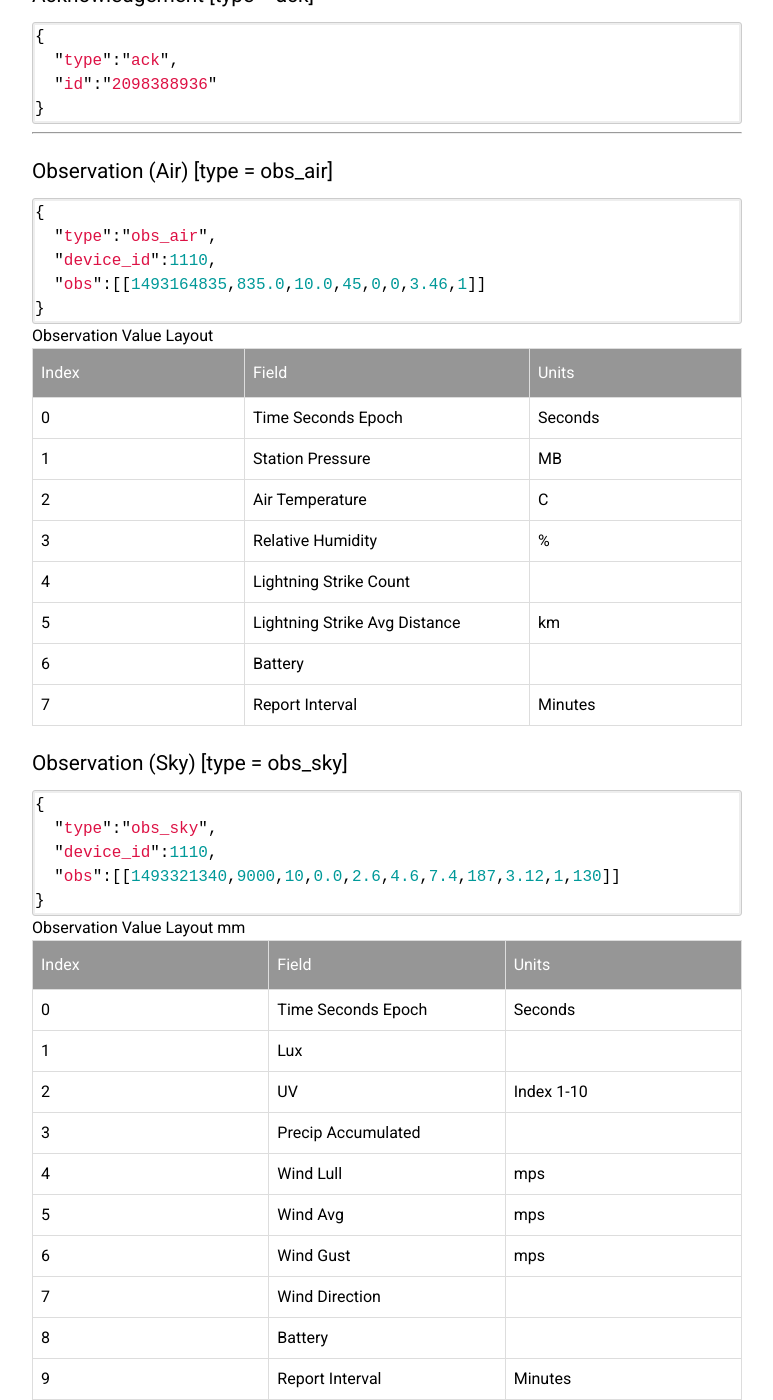
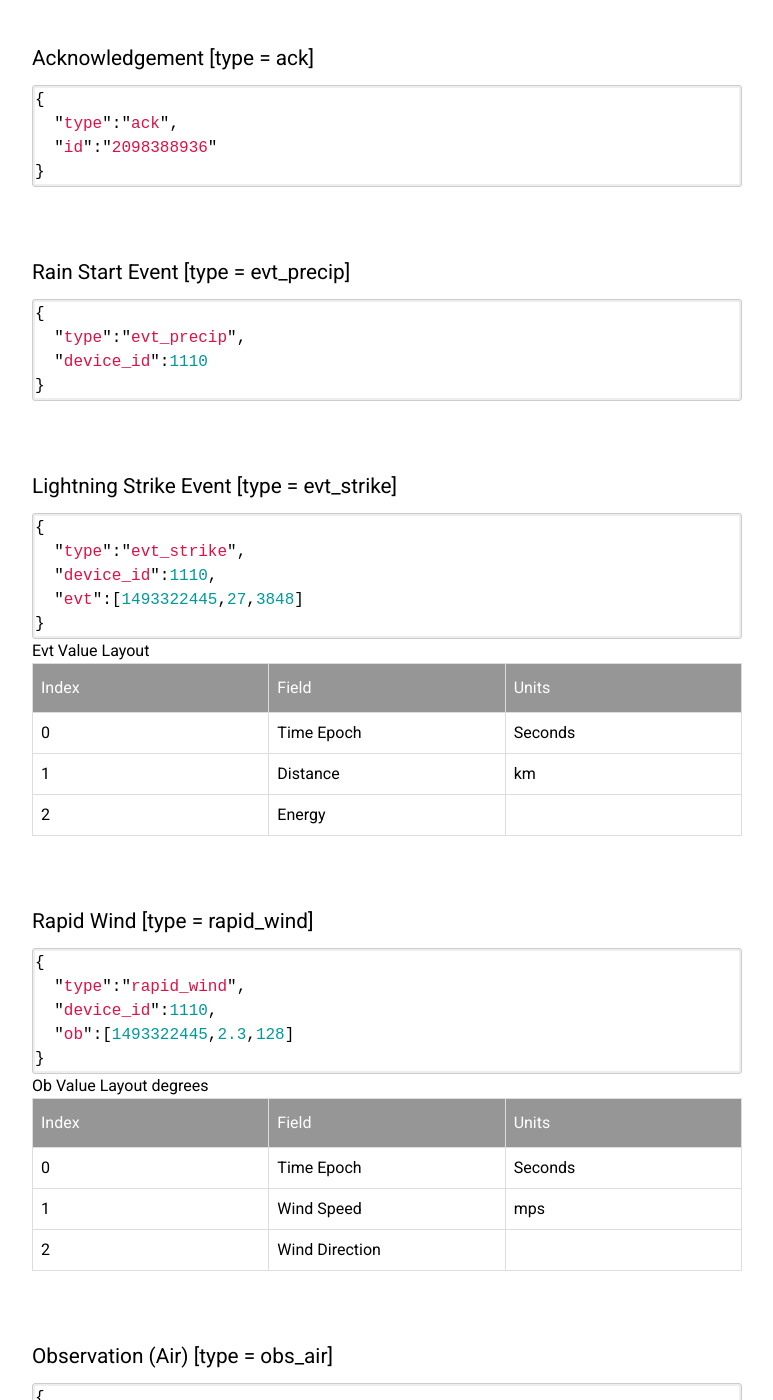
Before and after one commit to WeatherFlow/SmartWeather, a Jekyll site: the page built from api/ws.html, in a window 1280 px wide and 1400 px high, scrolled down 1629 px. Shown: the whole window, without its empty margins (378-1151 px from the left). Built offline with Jekyll 4.4.1, drawn with Linux system fonts in a browser that asks for light colours; nearby versions of some CDN libraries; some of the changed text lies outside the part shown.

Commit message:
Update ws.html

```diff
--- a/api/ws.html
+++ b/api/ws.html
@@ -98,6 +98,7 @@ title: WeatherFlow Smart Weather API Websocket Reference
 
 
 <h2><a name="response-messages">Response Messages</a></h2>
+<br><br>
 <h3>Acknowledgement [type = ack]</h3>
 <div class="code-highlight">
 {% highlight javascript %}
@@ -108,7 +109,65 @@ title: WeatherFlow Smart Weather API Websocket Reference
 {% endhighlight %}
 </div>
 
-<hr>
+
+<br><br>
+<h3>Rain Start Event [type = evt_precip]</h3>
+<div class="code-highlight">
+{% highlight javascript %}
+{
+  "type":"evt_precip",
+  "device_id":1110
+}
+{% endhighlight %}
+</div>
+
+
+<br><br>
+<h3>Lightning Strike Event [type = evt_strike]</h3>
+<div class="code-highlight">
+{% highlight javascript %}
+{
+  "type":"evt_strike",
+  "device_id":1110,
+  "evt":[1493322445,27,3848]
+}
+{% endhighlight %}
+</div>
+Evt Value Layout
+<table>
+  <tr><th>Index</th><th>Field</th><th>Units</th></tr>
+  <tr><td>0</td><td>Time Epoch</td><td>Seconds</td></tr>
+  <tr><td>1</td><td>Distance</td><td>km</td></tr>
+  <tr><td>2</td><td>Energy</td><td></td></tr>
+</table>
+
+
+
+
+
+<br><br>
+<h3>Rapid Wind [type = rapid_wind]</h3>
+<div class="code-highlight">
+{% highlight javascript %}
+{
+  "type":"rapid_wind",
+  "device_id":1110,
+  "ob":[1493322445,2.3,128]
+}
+{% endhighlight %}
+</div>
+Ob Value Layout
+<table>
+  <tr><th>Index</th><th>Field</th><th>Units</th></tr>
+  <tr><td>0</td><td>Time Epoch</td><td>Seconds</td></tr>
+  <tr><td>1</td><td>Wind Speed</td><td>mps</td></tr>
+  <tr><td>2</td><td>Wind Direction</td>degrees<td></td></tr>
+</table>
+
+
+
+
+<br><br>
 <h3>Observation (Air) [type = obs_air]</h3>
 <div class="code-highlight">
 {% highlight javascript %}
@@ -132,7 +191,7 @@ Observation Value Layout
   <tr><td>7</td><td>Report Interval</td><td>Minutes</td></tr>
 </table>
 
-
+<br><br>
 <h3>Observation (Sky) [type = obs_sky]</h3>
 <div class="code-highlight">
 {% highlight javascript %}
@@ -146,14 +205,14 @@ Observation Value Layout
 Observation Value Layout
 <table>
   <tr><th>Index</th><th>Field</th><th>Units</th></tr>
-  <tr><td>0</td><td>Time Seconds Epoch</td><td>Seconds</td></tr>
+  <tr><td>0</td><td>Time Epoch</td><td>Seconds</td></tr>
   <tr><td>1</td><td>Lux</td><td></td></tr>
   <tr><td>2</td><td>UV</td><td>Index 1-10</td></tr>
   <tr><td>3</td><td>Precip Accumulated</td>mm<td></td></tr>
   <tr><td>4</td><td>Wind Lull</td><td>mps</td></tr>
   <tr><td>5</td><td>Wind Avg</td><td>mps</td></tr>
   <tr><td>6</td><td>Wind Gust</td><td>mps</td></tr>
-  <tr><td>7</td><td>Wind Direction</td><td></td></tr>
+  <tr><td>7</td><td>Wind Direction</td><td>degrees</td></tr>
   <tr><td>8</td><td>Battery</td><td></td></tr>
   <tr><td>9</td><td>Report Interval</td><td>Minutes</td></tr>
   <tr><td>10</td><td>Solar Radiation</td><td></td></tr>
```
Also changed, not shown: other parts of api/ws.html (+1 -1 lines).
